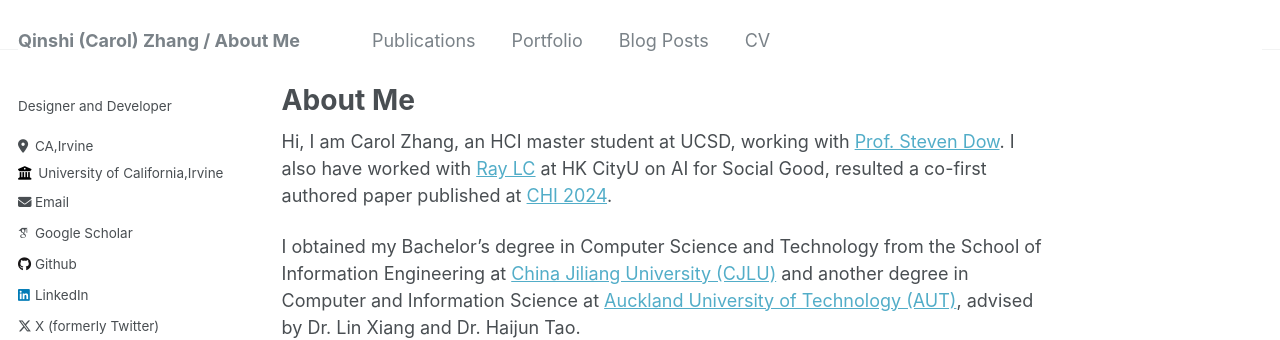
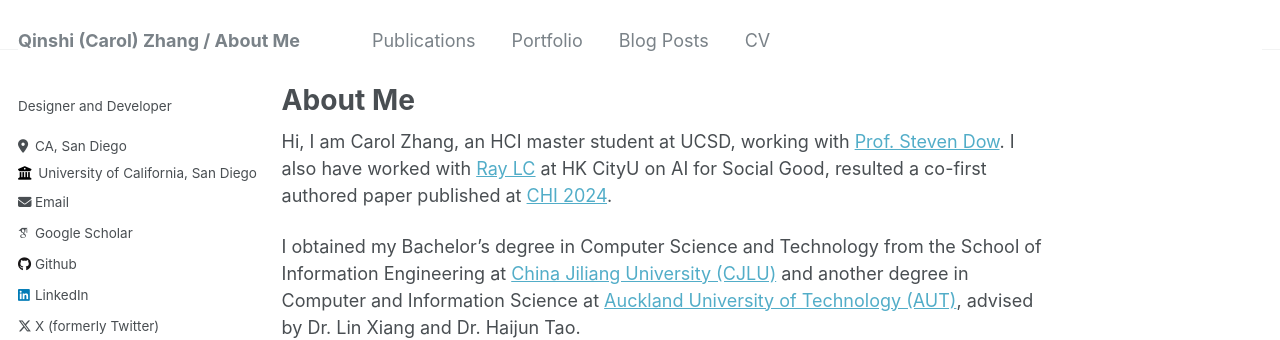
Before and after one commit to Carolzhangzz/AcademicWeb, a Jekyll site: the page built from _pages/about.md, in a window 1280 px wide. Shown: the top 340 px of the page. Built offline with Jekyll 4.4.1, drawn with Linux system fonts in a browser that asks for light colours; some web fonts are replaced.

Commit message:
Update _config.yml

```diff
--- a/_config.yml
+++ b/_config.yml
@@ -25,8 +25,8 @@ author:
   name             : ""
   pronouns         : # example: "she/her"
   bio              : "Designer and Developer"
-  location         : "CA,Irvine"
-  employer         : "University of California,Irvine"
+  location         : "CA, San Diego"
+  employer         : "University of California, San Diego"
   uri              : # URL
   email            : "carolzhang705@gmail.com"
 
```
